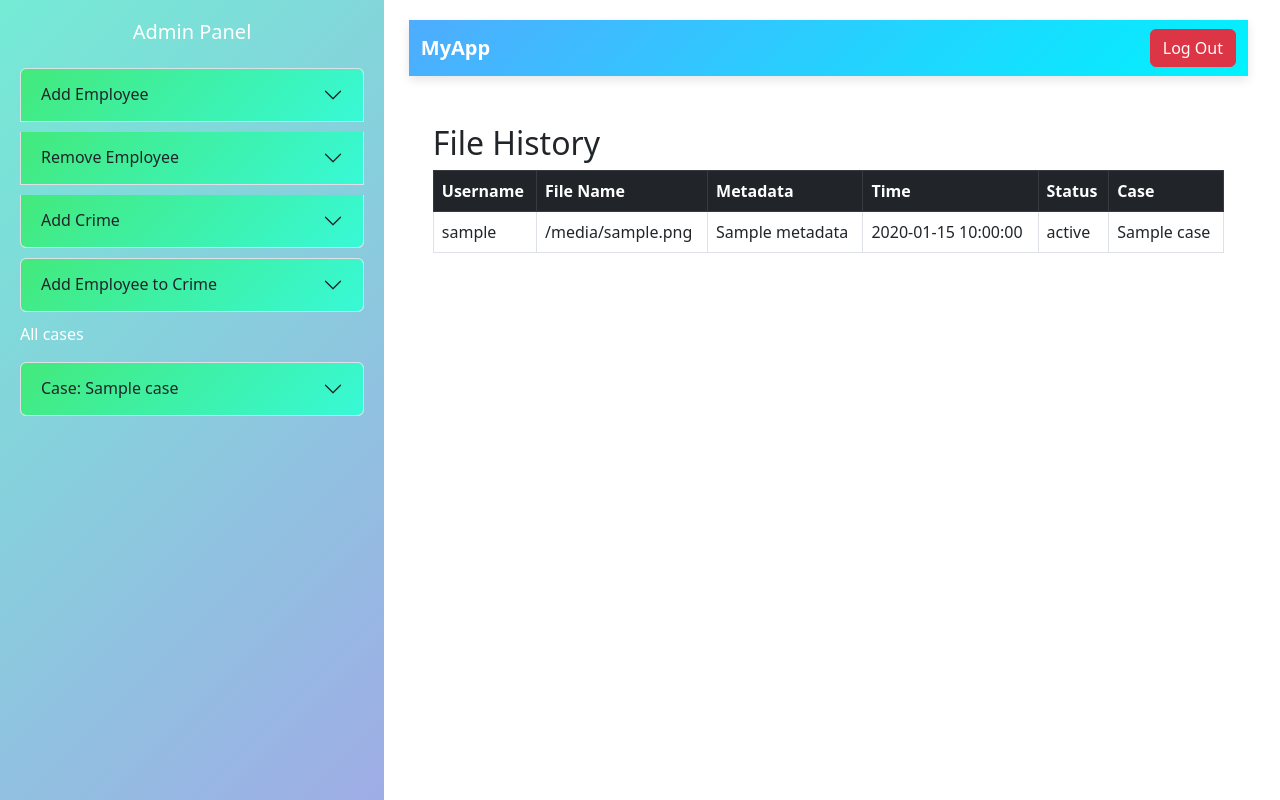
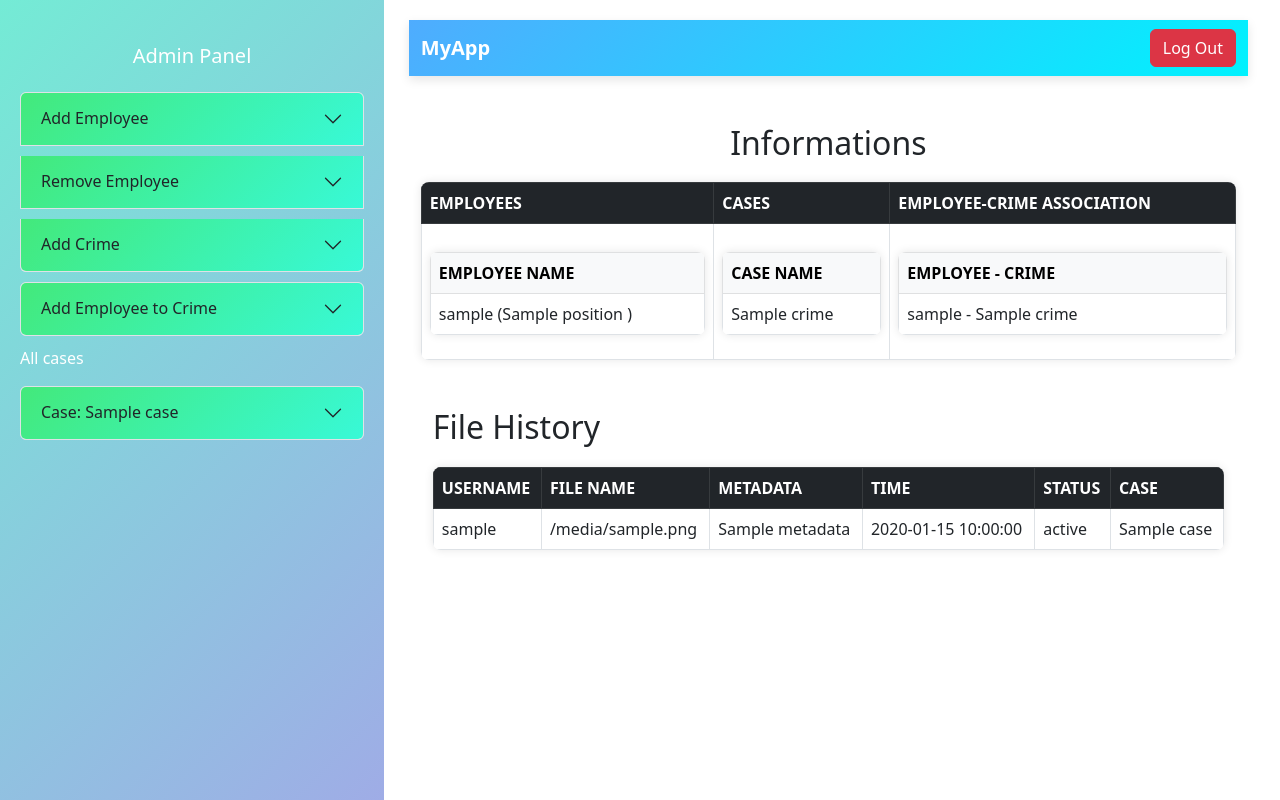
Before and after one commit to AjayJoshi99/Digital_Evidance_Catalogue_System, a Flask app: page /admin in a window 1280 px wide. Run offline with Flask 3, Linux system fonts and the light colour scheme; a database or web service that is not in the repository returns one stand-in record (values such as "Sample title").

Commit message:
Added css and list of employee, cases and employee-case association

```diff
--- a/Backend/helper.py
+++ b/Backend/helper.py
@@ -53,3 +53,23 @@ def get_history():
     collection = db['history']
     files = collection.find({})
     return files
+
+def get_all_users():
+    collection = db['login']
+    l = [[i['username'],i['position'] ]for i in collection.find({})]
+    return l
+
+def emp_case():
+    collection = db['user_crime']
+    emp_crime_dict = {}
+
+    for record in collection.find({}):
+        username = record['username']
+        crime = record['crime']
+
+        if username in emp_crime_dict:
+            emp_crime_dict[username].append(crime)
+        else:
+            emp_crime_dict[username] = [crime]
+
+    return emp_crime_dict
--- a/Backend/login.py
+++ b/Backend/login.py
@@ -1,6 +1,6 @@
 from flask import render_template, request, Blueprint, session
 from pymongo import MongoClient
-from Backend.helper import get_investigator_cases, get_file_info, all_files, get_history, get_file_info2
+from Backend.helper import get_investigator_cases, get_file_info, all_files, get_history, get_file_info2, get_all_users, emp_case
 client = MongoClient("mongodb+srv://ajayjoshi1908:oY3CJK3VDbJ1V0IK@decscluster.gw3pd.mongodb.net/user?retryWrites=true&w=majority")
 db = client['user']
 
@@ -22,7 +22,9 @@ def Login():
             crimes = [doc["crime"] for doc in collection.find({})]
             grouped_files = all_files()
             history = get_history()
-            return render_template("admin.html", crimes=crimes, grouped_files=grouped_files, history_data=history)
+            users = get_all_users()
+            employee_crime = emp_case()
+            return render_template("admin.html", crimes=crimes, grouped_files=grouped_files, history_data=history, employees = users, employee_crime=employee_crime)
         elif selected_item=='Investigator':
             cases = get_investigator_cases(name)
             file_info = get_file_info(name)
@@ -40,7 +42,9 @@ def admin_page():
     crimes = [doc["crime"] for doc in db['crime'].find({})]
     grouped_files = all_files()
     history = get_history()
-    return render_template("admin.html", crimes=crimes, grouped_files=grouped_files, history_data=history)
+    users = get_all_users()
+    employee_crime = emp_case()
+    return render_template("admin.html", crimes=crimes, grouped_files=grouped_files, history_data=history, employees = users, employee_crime=employee_crime)
 
 @investigator_blueprint.route('/investigatorPage', methods=['POST', 'GET'])
 def investigator_Page():
--- a/static/style1.css
+++ b/static/style1.css
@@ -49,3 +49,8 @@ body {
     border: none;
     margin-bottom: 10px;
 }
+.custom-icon {
+    font-size: 10px;
+    margin-left: 20px;
+    margin-top: 5px;
+}
--- a/templates/addFile.html
+++ b/templates/addFile.html
@@ -6,6 +6,7 @@
     <title>Upload File</title>
     <link href="https://cdn.jsdelivr.net/npm/bootstrap@5.3.2/dist/css/bootstrap.min.css" rel="stylesheet">
     <link rel="stylesheet" href="{{ url_for('static', filename='style1.css') }}">
+    <link rel="stylesheet" href="https://cdnjs.cloudflare.com/ajax/libs/font-awesome/4.7.0/css/font-awesome.min.css">
     <style>
         body {
             font-family: 'Arial', sans-serif;
@@ -53,7 +54,7 @@
 <body>
 
     {% include "navbar.html" %}
-    <div class = "btn" onclick="window.location.href='/investigatorPage'">Back</div>
+    <div onclick="window.location.href='/investigatorPage'" style="cursor: pointer;"><i class="fa fa-arrow-circle-left fa-3x custom-icon"></i></div>
     <div class="container upload-container">
         <div class="d-flex justify-content-center align-items-center vh-100">
             <div class="card shadow-lg p-4" style="width: 100%; max-width: 500px;">
--- a/templates/admin.html
+++ b/templates/admin.html
@@ -7,12 +7,60 @@
     <title>Flask App Layout</title>
     <link rel="stylesheet" href="{{ url_for('static', filename='style1.css') }}">
     <link href="https://cdn.jsdelivr.net/npm/bootstrap@5.3.0/dist/css/bootstrap.min.css" rel="stylesheet">
+    <style>
+        /* Table Styling */
+table {
+    width: 100%;
+    border-collapse: collapse;
+    margin-top: 20px;
+    box-shadow: 0 0 10px rgba(0, 0, 0, 0.1);
+    border-radius: 8px;
+    overflow: hidden;
+}
+
+thead th {
+    background-color: #343a40;
+    color: white;
+    padding: 10px;
+    text-align: left;
+}
+
+tbody tr:nth-child(even) {
+    background-color: #f2f2f2;
+}
+
+tbody tr:hover {
+    background-color: #ddd;
+}
+
+td, th {
+    padding: 10px;
+    border-bottom: 1px solid #ddd;
+}
+
+table thead th {
+    font-weight: bold;
+    text-transform: uppercase;
+}
+
+table tbody td {
+    color: #333;
+}
+
+table tfoot {
+    background-color: #343a40;
+    color: white;
+    text-align: center;
+    font-weight: bold;
+}
+
+    </style>
 </head>
 
 <body>
     <div class="container-fluid d-flex">
         <div class="column-1">
-            <h5 class="text-center mb-4">Admin Panel</h5>
+            <h5 class="text-center mb-4 mt-4">Admin Panel</h5>
 
             {% with messages = get_flashed_messages(with_categories=true) %}
             {% if messages %}
@@ -171,6 +219,72 @@
 
         <div class="column-2">
             {% include "navbar.html" %}
+
+            <div class="container mt-5">
+                <h2 class="text-center">Informations</h2>
+                <table class="table table-bordered">
+                    <thead class="table-dark">
+                        <tr>
+                            <th>Employees</th>
+                            <th>Cases</th>
+                            <th>Employee-Crime Association</th>
+                        </tr>
+                    </thead>
+                    <tbody>
+                        <tr>
+                            <!-- Employees -->
+                            <td>
+                                <table class="table table-bordered">
+                                    <thead class="table-light">
+                                        <tr><th>Employee Name</th></tr>
+                                    </thead>
+                                    <tbody>
+                                        {% for emp in employees %}
+                                        <tr><td>{{ emp[0] }} ({{ emp[1]}} )</td></tr>
+                                        {% endfor %}
+                                    </tbody>
+                                </table>
+                            </td>
+
+                            <!-- Cases -->
+                            <td>
+                                <table class="table table-bordered">
+                                    <thead class="table-light">
+                                        <tr><th>Case Name</th></tr>
+                                    </thead>
+                                    <tbody>
+                                        {% for case in crimes %}
+                                        <tr><td>{{ case }}</td></tr>
+                                        {% endfor %}
+                                    </tbody>
+                                </table>
+                            </td>
+
+                            <!-- Employee-Crime Association -->
+                            <td>
+                                <table class="table table-bordered">
+                                    <thead class="table-light">
+                                        <tr><th>Employee - Crime</th></tr>
+                                    </thead>
+                                    <tbody>
+                                        {% for emp, crimes in employee_crime.items() %}
+                                            <tr>
+                                                <td>
+                                                    {{ emp }} -
+                                                    {% for crime in crimes %}
+                                                        {{ crime }}{% if not loop.last %}, {% endif %}
+                                                    {% endfor %}
+                                                </td>
+                                            </tr>
+                                            {% endfor %}
+                                    </tbody>
+                                </table>
+                            </td>
+                        </tr>
+                    </tbody>
+                </table>
+            </div>
+
             <div class="container mt-5">
                 <div class="container mt-4">
                     <h2>File History</h2>
```
Also changed, not shown: static/style3.css (+4 -4 lines).
